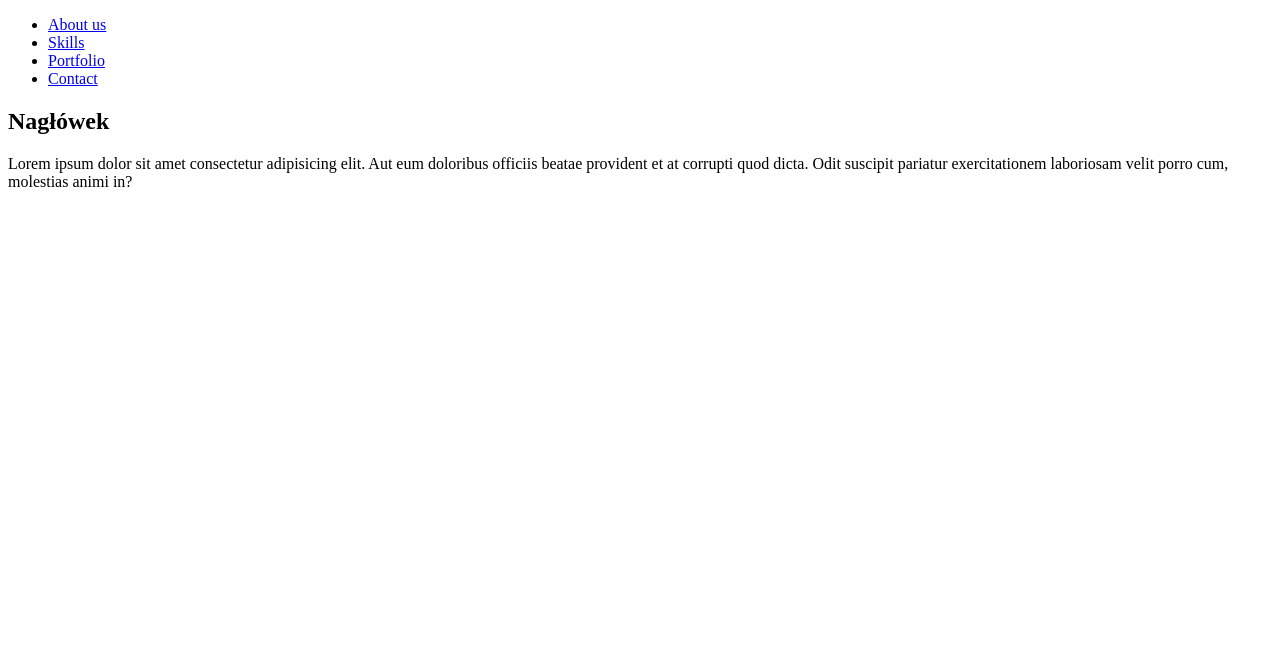
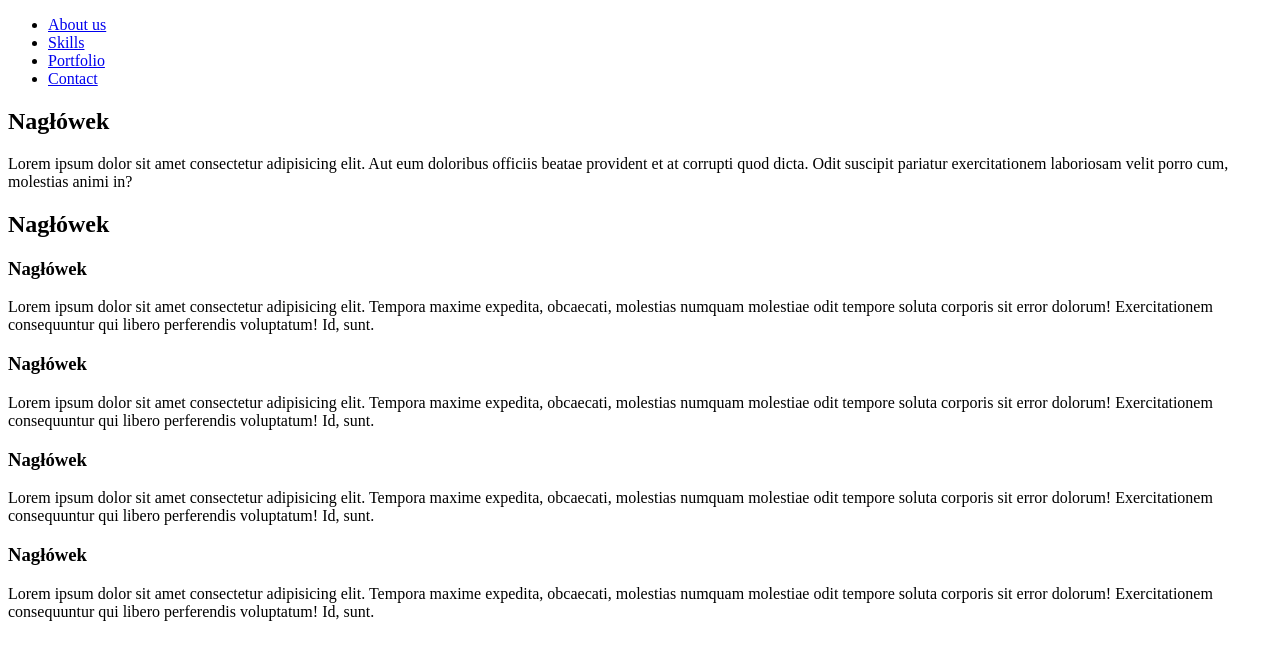
Before and after one commit to mpomianowski93/zadanie15, a plain HTML site: page index.html in a window 1280 px wide. Drawn offline with Linux system fonts and the light colour scheme.

Commit message:
Dodanie sekcji Skills

```diff
--- a/index.html
+++ b/index.html
@@ -24,5 +24,44 @@
 				animi in?
 			</p>
 		</section>
+		<section id="skills">
+			<h2>Nagłówek</h2>
+			<div class="skill">
+				<h3>Nagłówek</h3>
+				<p>
+					Lorem ipsum dolor sit amet consectetur adipisicing elit. Tempora
+					maxime expedita, obcaecati, molestias numquam molestiae odit tempore
+					soluta corporis sit error dolorum! Exercitationem consequuntur qui
+					libero perferendis voluptatum! Id, sunt.
+				</p>
+			</div>
+			<div class="skill">
+				<h3>Nagłówek</h3>
+				<p>
+					Lorem ipsum dolor sit amet consectetur adipisicing elit. Tempora
+					maxime expedita, obcaecati, molestias numquam molestiae odit tempore
+					soluta corporis sit error dolorum! Exercitationem consequuntur qui
+					libero perferendis voluptatum! Id, sunt.
+				</p>
+			</div>
+			<div class="skill">
+				<h3>Nagłówek</h3>
+				<p>
+					Lorem ipsum dolor sit amet consectetur adipisicing elit. Tempora
+					maxime expedita, obcaecati, molestias numquam molestiae odit tempore
+					soluta corporis sit error dolorum! Exercitationem consequuntur qui
+					libero perferendis voluptatum! Id, sunt.
+				</p>
+			</div>
+			<div class="skill">
+				<h3>Nagłówek</h3>
+				<p>
+					Lorem ipsum dolor sit amet consectetur adipisicing elit. Tempora
+					maxime expedita, obcaecati, molestias numquam molestiae odit tempore
+					soluta corporis sit error dolorum! Exercitationem consequuntur qui
+					libero perferendis voluptatum! Id, sunt.
+				</p>
+			</div>
+		</section>
 	</body>
 </html>
```
